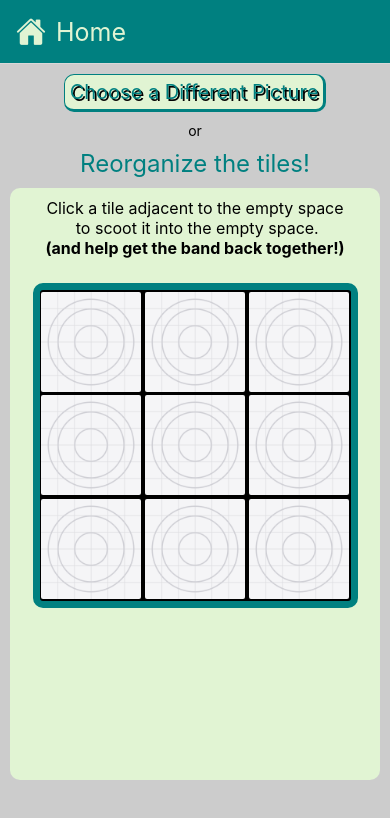
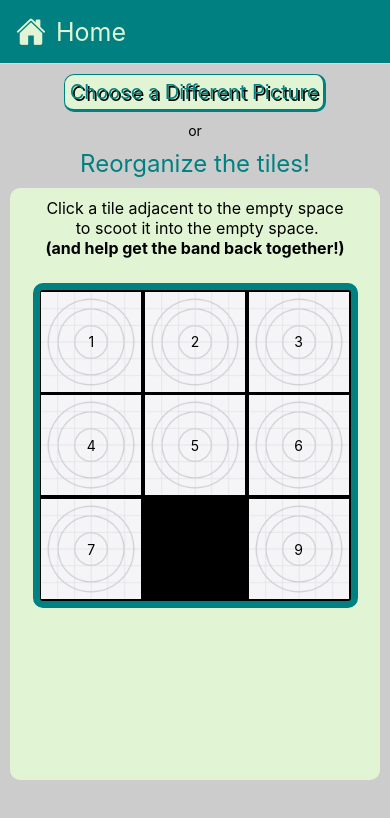
Before and after one commit to Chrispy-Miracle/CS50M_Final_Project, a React Native app: screen /Home in a window 390 px wide. Shown: the top 818 px of the page. Built offline with nearby package versions, Linux system fonts and the light colour scheme.

Commit message:
tiles now 'move' and gameboard now uses selected image

```diff
--- a/components/GamePiece.js
+++ b/components/GamePiece.js
@@ -1,10 +1,29 @@
 
-import { View, Image, Text, StyleSheet } from 'react-native';
+import { View, ImageBackground, Text, StyleSheet, Pressable } from 'react-native';
+import { useState } from 'react';
 
-export const GamePiece = () => {
-    return (
-            <Image style={styles.image} source={require('../assets/icon.png')} />
-    )
+export const GamePiece = (props) => {
+    const img = props.image ? { uri: props.image } : require('../assets/icon.png')
+    const handleBadPress = () => {
+        alert('Please press a square adjacent to empty square to move tiles')
+    }
+
+
+    if (props.emptySquare === props.id) {
+        return (
+            <Pressable onPress={handleBadPress} >
+                <View style={[styles.image, { backgroundColor: 'black'}]}></View>
+            </Pressable>
+        )
+    } else {
+        return (
+            <Pressable onPress={() => props.handleTilePress(props.id)} >
+                <ImageBackground style={styles.image} source={img}>
+                    <Text>{props.id}</Text>
+                </ImageBackground>
+            </Pressable>
+        )
+    }
 }
 
 const styles = StyleSheet.create({
@@ -12,5 +31,7 @@ const styles = StyleSheet.create({
         height: 100,
         width: 100,
         borderRadius: 2,
+        justifyContent: 'center',
+        alignItems: 'center'
     },
 })
--- a/components/GameRow.js
+++ b/components/GameRow.js
@@ -2,12 +2,25 @@ import { View, StyleSheet } from 'react-native';
 
 import { GamePiece } from './GamePiece'
 
-export const GameRow = () => {
+export const GameRow = (props) => {
+    let pieceNums = []
+    switch (props.id) {
+        case 'rowOne':
+            pieceNums = [1, 2, 3]
+            break
+        case 'rowTwo':
+            pieceNums = [4, 5, 6]
+            break
+        case 'rowThree':
+            pieceNums = [7, 8, 9]
+            break
+    }
+
     return (
         <View style={styles.gameRow}>
-            <GamePiece />
-            <GamePiece />
-            <GamePiece />
+            {pieceNums.map((item, key) => (
+                <GamePiece id={item} key={key} emptySquare={props.emptySquare} handleTilePress={props.handleTilePress} image={props.image} />
+            ))}
         </View>
     )
 }
--- a/components/Gameboard.js
+++ b/components/Gameboard.js
@@ -1,13 +1,30 @@
 import { View, Image, Text, StyleSheet } from 'react-native';
-
+import { useState } from 'react';
 import { GameRow } from './GameRow';
 
-export const Gameboard = () => {
+export const Gameboard = (props) => {
+    const initialEmptySquare = Math.floor((Math.random() * 8) + 1)
+    const [emptySquare, setEmptySquare] = useState(initialEmptySquare)
+    // TODO create random tile ordering...
+
+    const rows = ['rowOne', 'rowTwo', 'rowThree']
+
+    const handleTilePress = (id) => {
+        console.log("You pressed gamepiece", id)
+        if (id + 1 === emptySquare || id - 1 === emptySquare || id + 3 === emptySquare || id - 3 === emptySquare) {
+            console.log(`square ${id} is adjacent to empty square`)
+            setEmptySquare(id)
+        }
+        else {
+            alert("Tile not adjacent to empty square!")
+        }
+    }
+
     return (
         <View style={styles.container}>
-            <GameRow />
-            <GameRow />
-            <GameRow />
+            {rows.map((item, key) => (
+                <GameRow id={item} key={item + key} emptySquare={emptySquare} handleTilePress={handleTilePress} image={props.image} />
+            ))}
         </View>
     )
 }
--- a/components/GameboardContainer.js
+++ b/components/GameboardContainer.js
@@ -2,13 +2,13 @@ import { View, Text, StyleSheet } from 'react-native';
 
 import { Gameboard } from './Gameboard';
 
-export const GameboardContainer = () => {
+export const GameboardContainer = (props) => {
     return (
         <View style={styles.container}>
             <Text style={styles.text}>Click a tile adjacent to the empty space</Text>
             <Text style={styles.text}> to scoot it into the empty space.</Text>
             <Text style={[styles.text, {fontWeight: 'bold'}]}>(and help get the band back together!)</Text>
-            <Gameboard />
+            <Gameboard image={props.image} />
         </View>
     )
 }
--- a/navigators/StackNavigator.js
+++ b/navigators/StackNavigator.js
@@ -25,6 +25,7 @@ export const StackNavigator = () => {
                 options={{
                     headerTitle: () => (<IconHeader iconName='home' text='Home' color='#e1f4d3' />)
                 }}
+                initialParams={{ image: ''}}
             />
             <Stack.Screen
                 name="Choose a Picture"
--- a/navigators/TabNavigator.js
+++ b/navigators/TabNavigator.js
@@ -20,7 +20,7 @@ export const TabNavigator = () => {
         }}
     >
       <Tab.Screen name="Select a Picture" component={SelectPic} />
-      <Tab.Screen name="Take a Photo" component={TakePhoto} getImage={({params}) => params.image}/>
+      <Tab.Screen name="Take a Photo" component={TakePhoto} />
     </Tab.Navigator>
   );
 }
--- a/screens/Home.js
+++ b/screens/Home.js
@@ -2,7 +2,9 @@ import { StyleSheet, Text, View, Pressable, Image } from 'react-native';
 
 import { GameboardContainer } from '../components/GameboardContainer';
 
-export const Home = ({navigation}) => {
+export const Home = ({ route, navigation}) => {
+    const { image } = route.params
+    console.log(image)
     return (
     <View style={styles.container}>
         <Pressable style={styles.button} onPress={() => navigation.navigate('Choose a Picture')}>
@@ -10,7 +12,7 @@ export const Home = ({navigation}) => {
         </Pressable>
         <Text>or</Text>
         <Text style={styles.text}>Reorganize the tiles!</Text>
-        <GameboardContainer />
+        <GameboardContainer image={image} />
 
     </View>
     )
```
